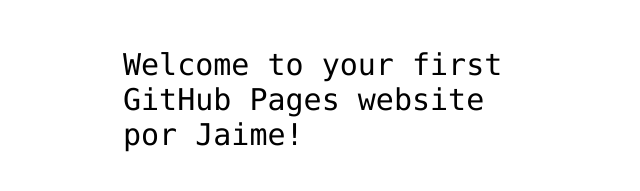
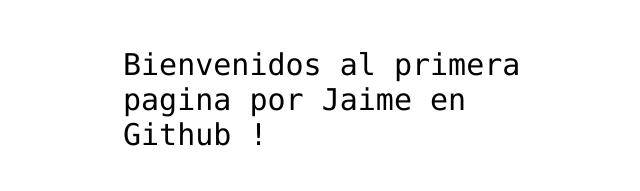
Before and after one commit to jaimecastillotejada/hello-world, a plain HTML site: page index.html in a window 1280 px wide. Shown: the part 341-532 px from the top of the page, without its empty margins (317-957 px from the left). Drawn offline with Linux system fonts and the light colour scheme.

Commit message:
Update index.html

```diff
--- a/index.html
+++ b/index.html
@@ -12,7 +12,7 @@
 <img src="https://octodex.github.com/images/daftpunktocat-thomas.gif" id="octocat" alt="octocat-gif" />
 
 <!-- Change this code here by copy and pasting your template on line 15 -->
-<p>Welcome to your first GitHub Pages website por Jaime!</p>
+<p>Bienvenidos al primera pagina por Jaime en Github !</p>
 
 </body>
 </html>
```
